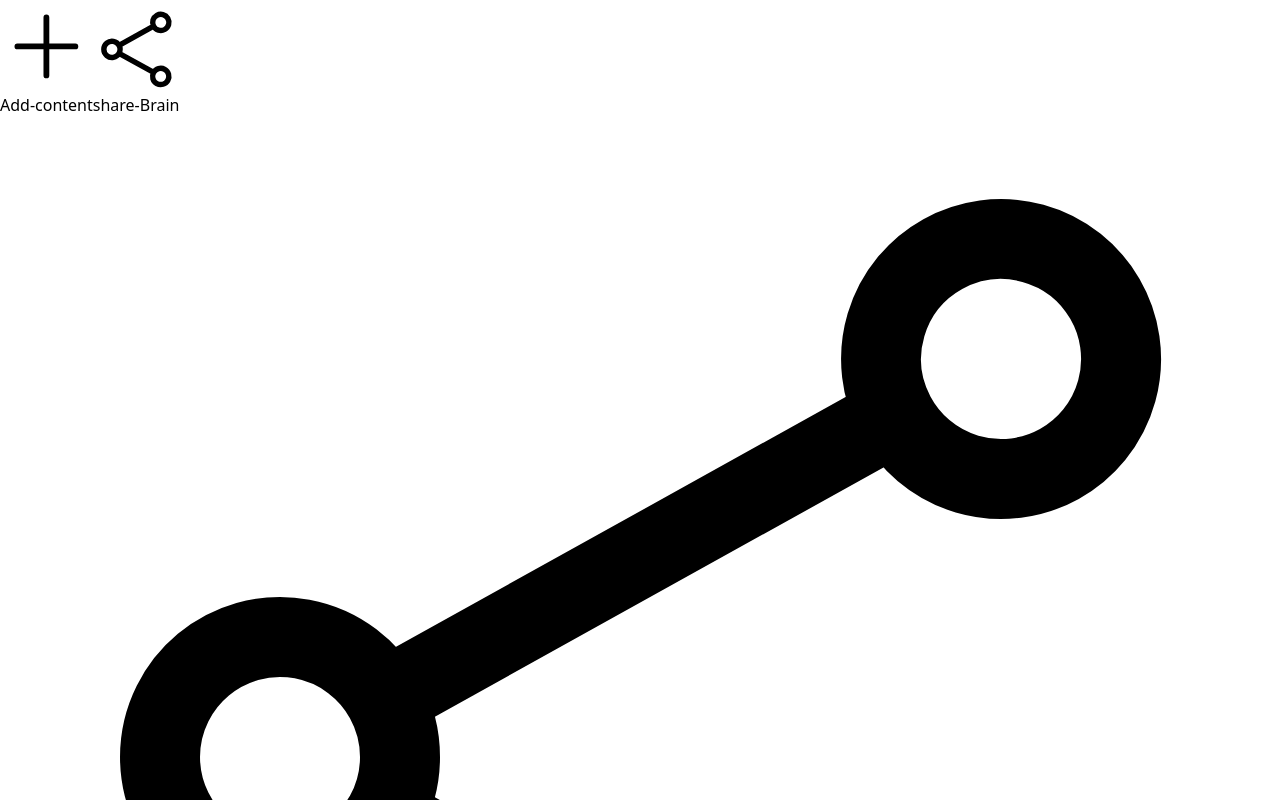
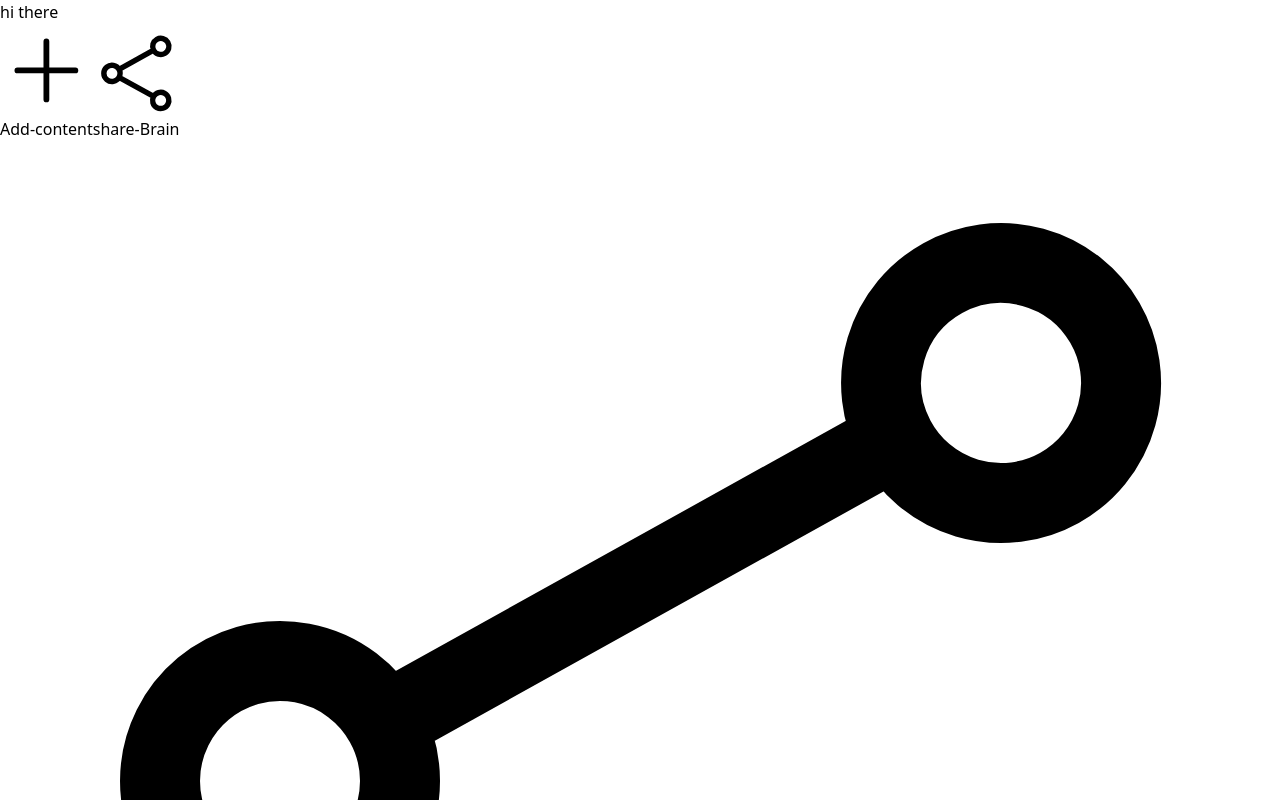
Before and after one commit to LOSTBOY-IS-DED/Cerebrum-Frontend, a React (Vite) app: page / in a window 1280 px wide. Shown: the top 800 px of the page. Built offline with nearby package versions, Linux system fonts and the light colour scheme.

Commit message:
added sidebar

```diff
--- a/src/App.tsx
+++ b/src/App.tsx
@@ -4,12 +4,15 @@ import { Card } from "./components/Card";
 import { CreateContentModal } from "./components/CreateContentModal";
 import { PlusIcon } from "./icons/PlusIcon";
 import { ShareIcon } from "./icons/ShareIcon";
+import { SideBar } from "./components/Sidbar";
 
 function App() {
   const [modalOpen, setModalOpen] = useState(false);
 
   return (
-    <div className="p-4">
+    <div>
+      <SideBar />
+      <div className="p-4 ml-72 min-h-screen bg-gray-100 border-2">
         <CreateContentModal
           open={modalOpen}
           onClose={() => {
@@ -45,6 +48,7 @@ function App() {
           ></Card>
         </div>
       </div>
+    </div>
   );
 }
 
--- a/src/components/Sidbar.tsx
+++ b/src/components/Sidbar.tsx
@@ -0,0 +1,8 @@
+export function SideBar() {
+  return (
+    <div className="bg-white h-screen border-r w-72 fixed left-0 top-0 ">
+      {" "}
+      hi there
+    </div>
+  );
+}
```
Lines whose indentation alone changed are shown as unchanged.
